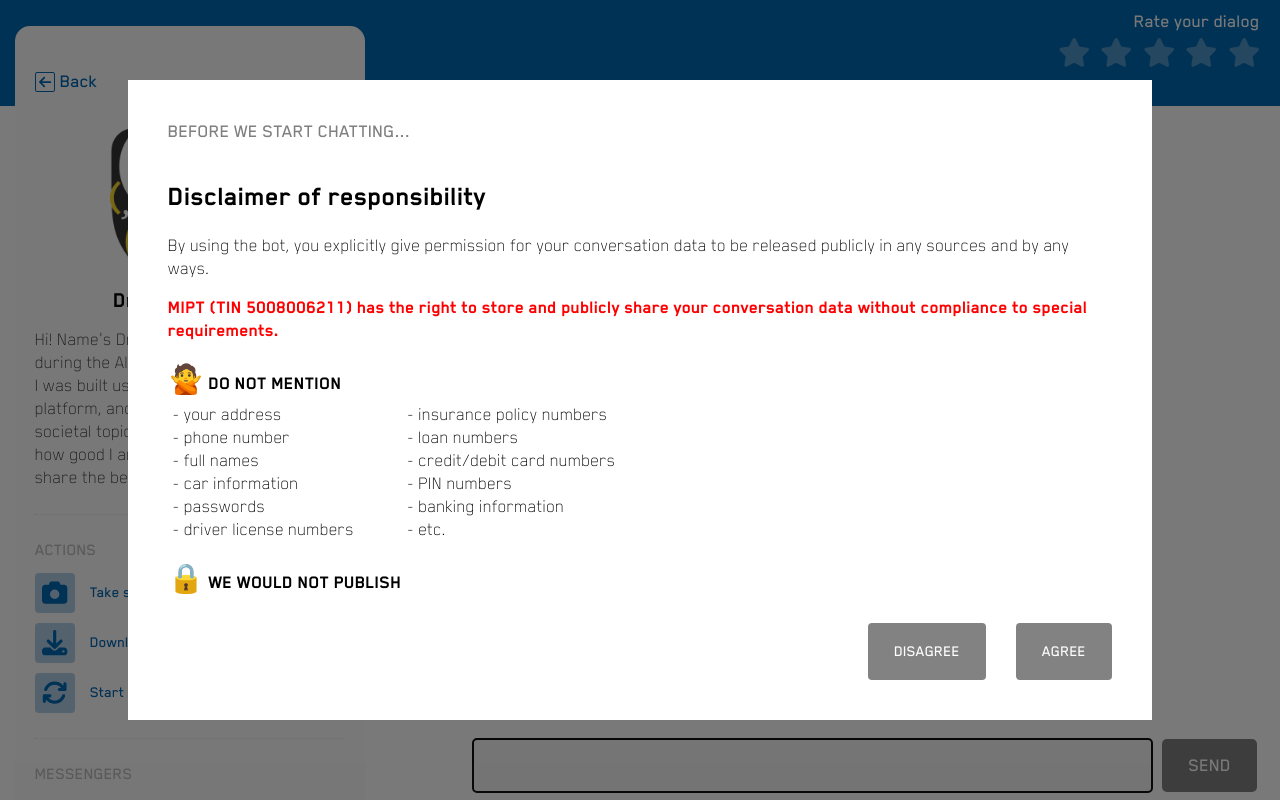
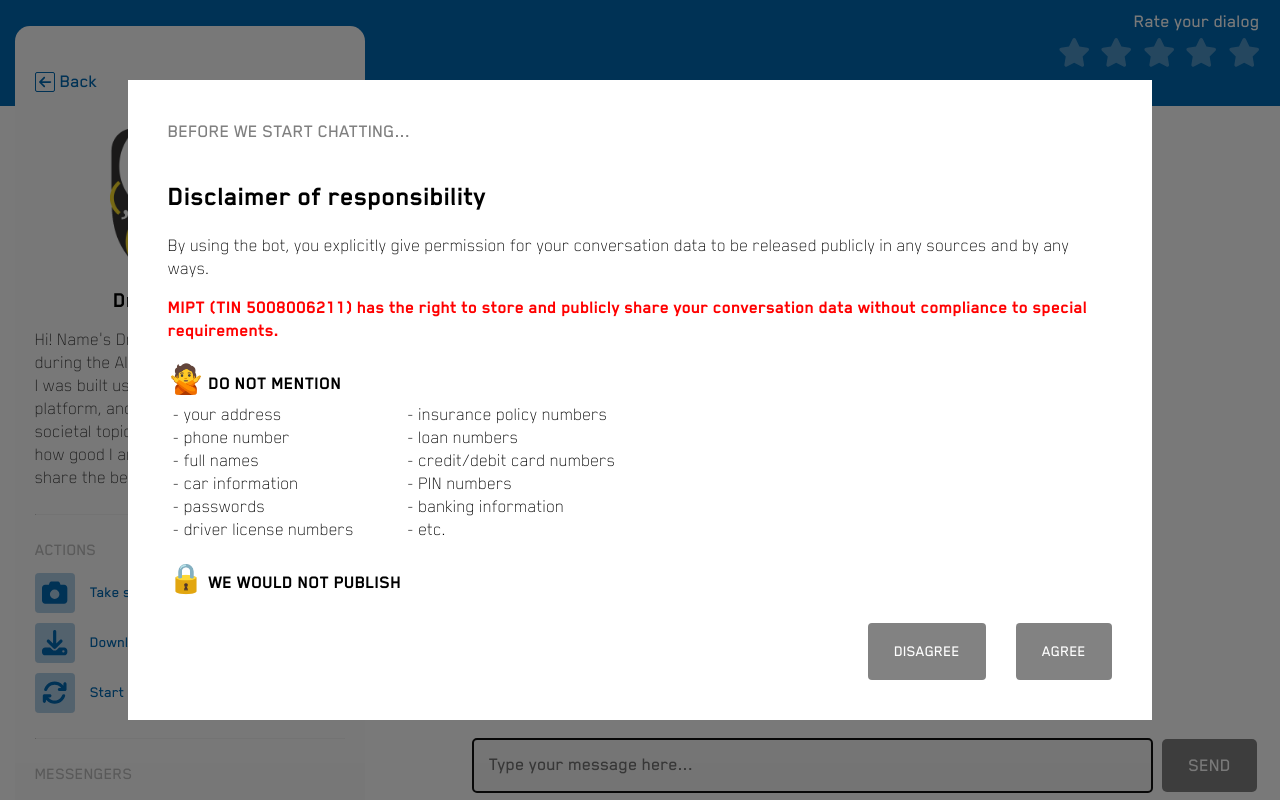
Before and after one commit to deeppavlov/dream-landing, a Next.js app: page / in a window 1280 px wide. Built offline with nearby package versions, Linux system fonts and the light colour scheme.

Commit message:
fix: textarea placeholder

```diff
--- a/pages/index.tsx
+++ b/pages/index.tsx
@@ -179,7 +179,7 @@ const Chat: NextPage = () => {
                 minRows={1}
                 maxRows={5}
                 className={styles["input-area"]}
-                // placeholder="Type your message here..."
+                placeholder="Type your message here..."
                 value={msgDraft}
                 onInput={(ev) => (
                   setMsgDraft((ev.target as HTMLTextAreaElement).value), true
```
